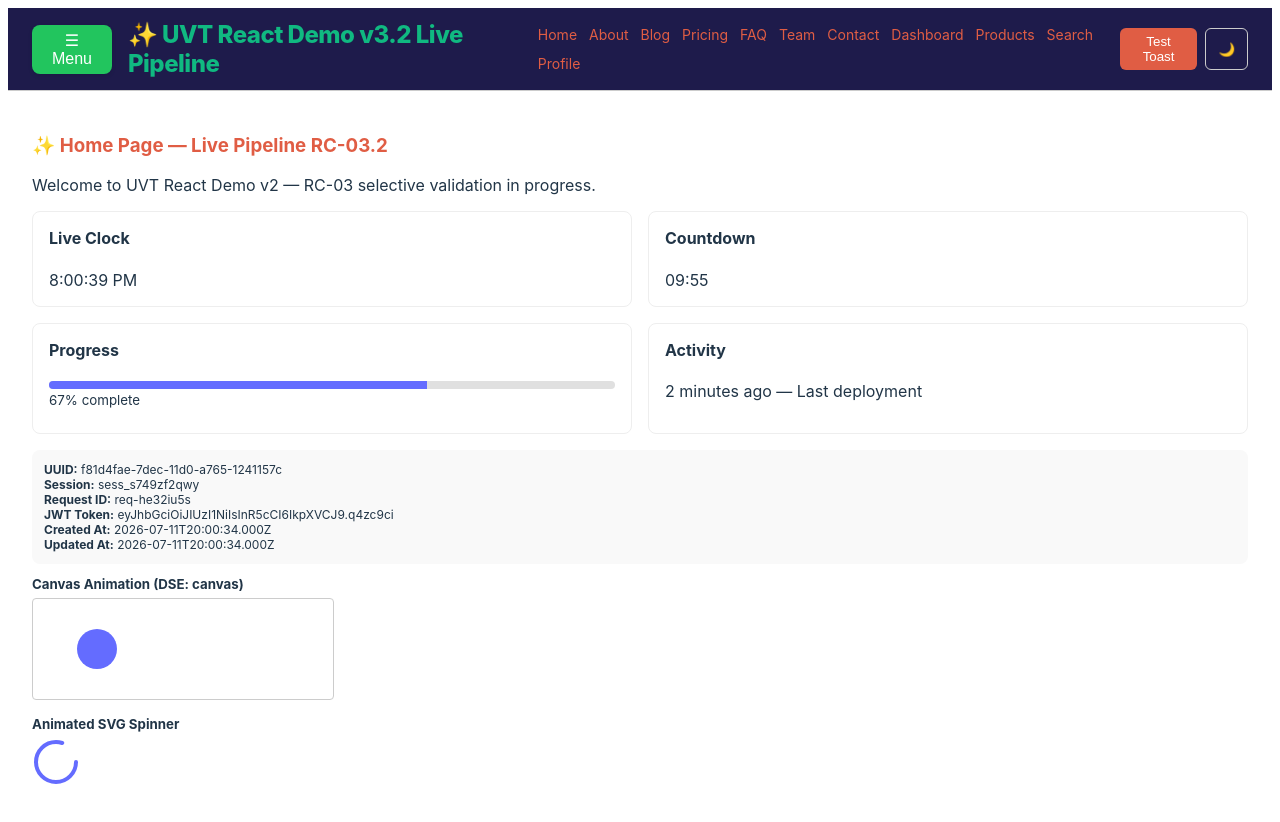
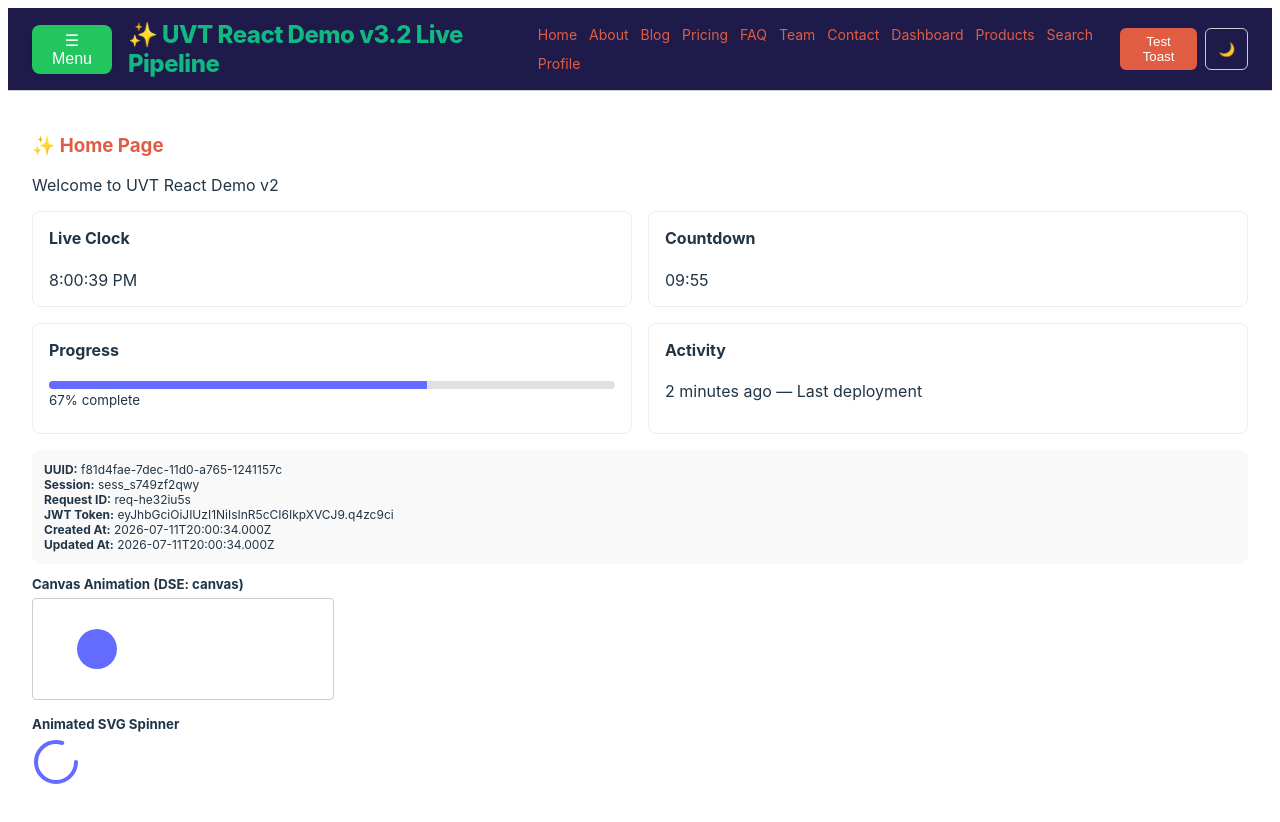
Before and after one commit to piyush241203/UVT_Testing3, a React (Vite) app: page / in a window 1280 px wide. Shown: the top 822 px of the page. Built offline with nearby package versions, Linux system fonts and the light colour scheme.

Commit message:
some ui changes

```diff
--- a/src/App.tsx
+++ b/src/App.tsx
@@ -266,8 +266,8 @@ function Layout({ children }: { children: React.ReactNode }) {
 function Home() {
   return (
     <div>
-      <h3 style={{ color: '#e05d44' }}>✨ Home Page — Live Pipeline RC-03.2</h3>
-      <p>Welcome to UVT React Demo v2 — RC-03 selective validation in progress.</p>
+      <h3 style={{ color: '#e05d44' }}>✨ Home Page</h3>
+      <p>Welcome to UVT React Demo v2</p>
       <div style={{ display: 'grid', gridTemplateColumns: 'repeat(2, 1fr)', gap: '16px', marginTop: '16px' }}>
         <div style={{ padding: '16px', border: '1px solid #eee', borderRadius: '8px' }}>
           <h4 style={{ marginTop: 0 }}>Live Clock</h4>
```
